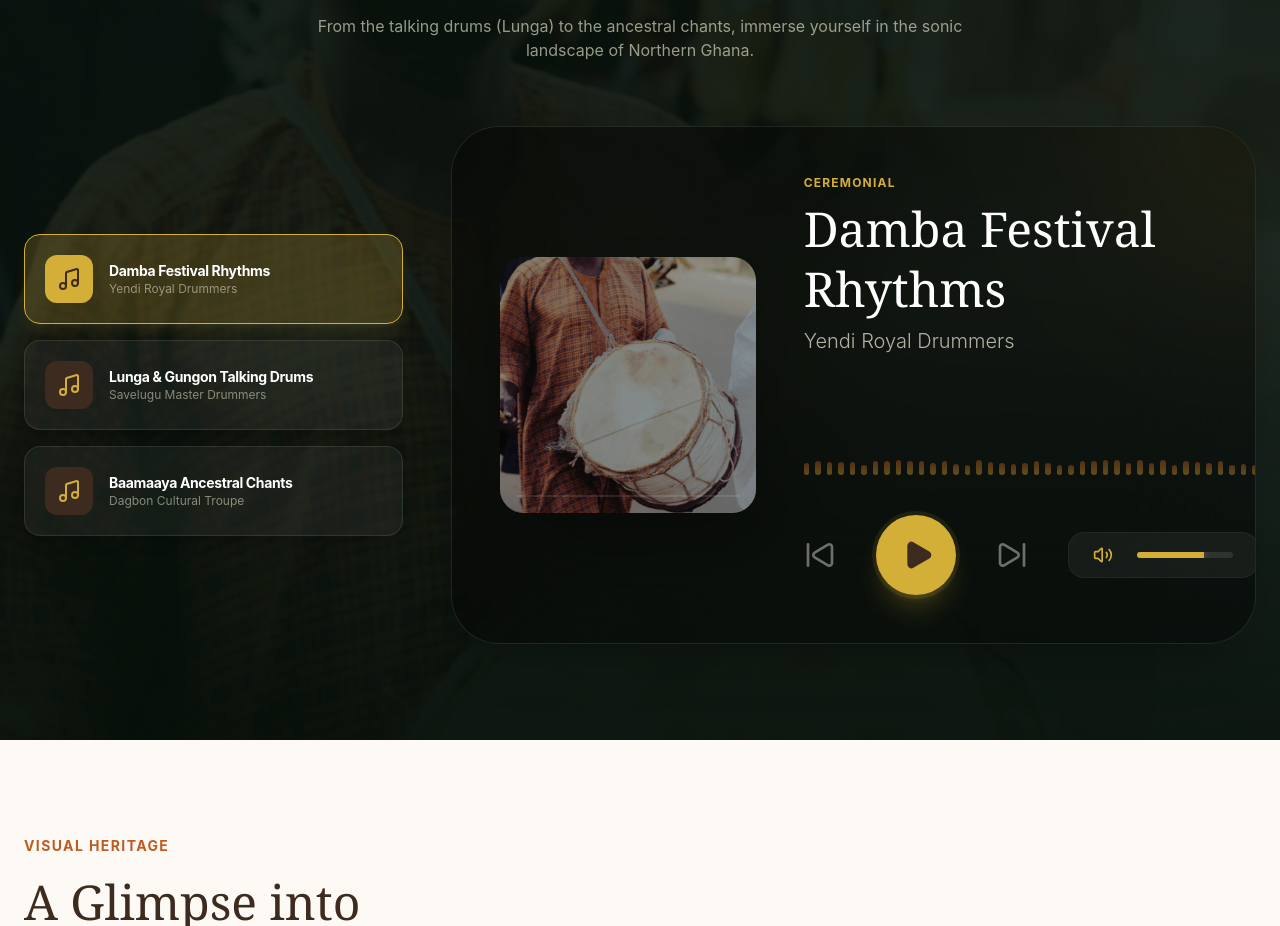
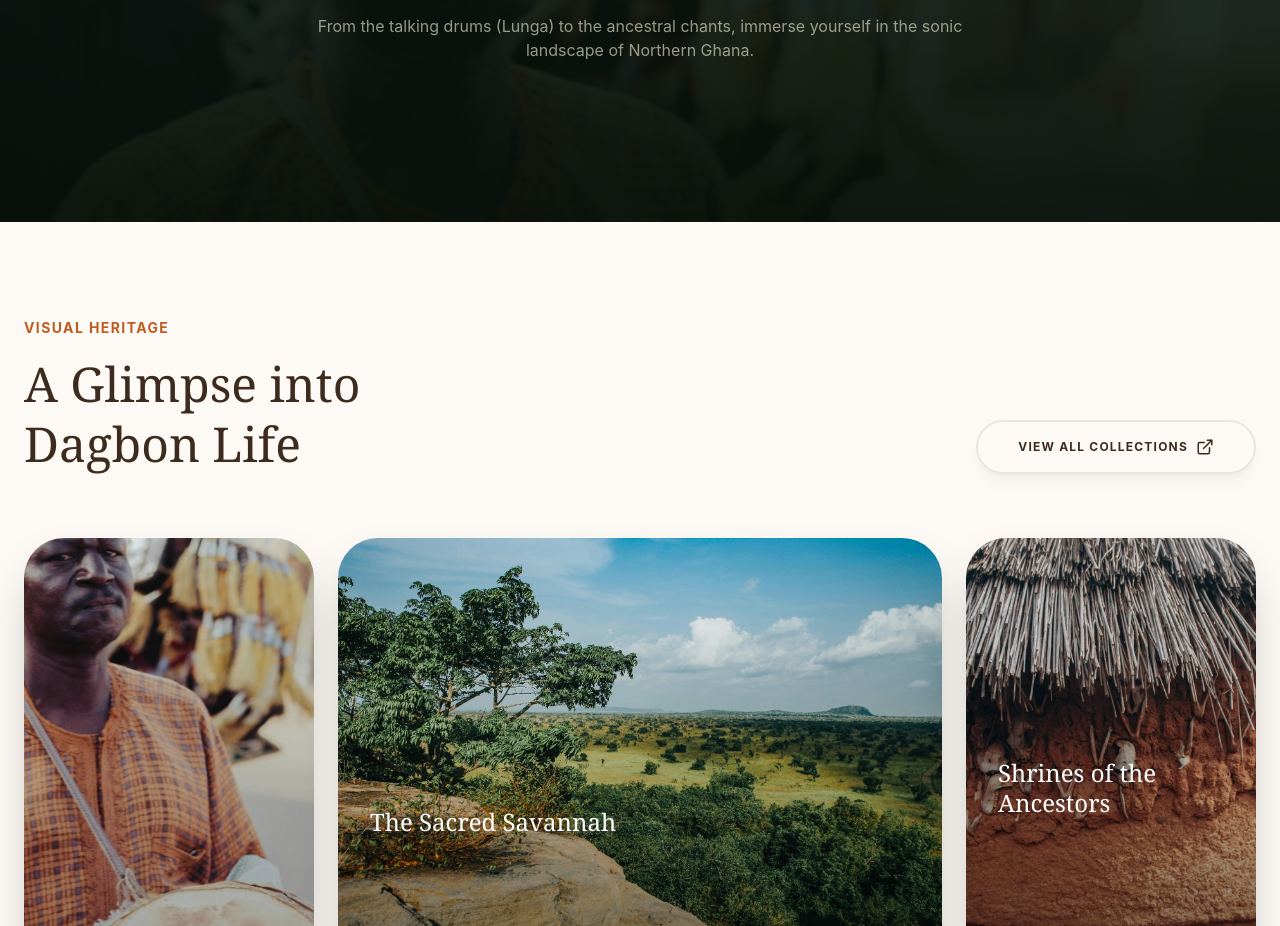
Before and after one commit to SherifMohammed000/dagbon, a Next.js app: page / in a window 1280 px wide. Shown: the part 3190-4116 px from the top of the page. Built offline with nearby package versions, Linux system fonts and the light colour scheme.

Commit message:
fixed audio upload

```diff
--- a/src/components/home/MusicExperience.tsx
+++ b/src/components/home/MusicExperience.tsx
@@ -8,41 +8,17 @@ import { getFileURL } from "@/lib/firebase";
 
 type Track = { title: string; artist: string; category: string; duration: string; url: string };
 
-const defaultTracks: Track[] = [
-  {
-    title: "Damba Festival Rhythms",
-    artist: "Yendi Royal Drummers",
-    category: "Ceremonial",
-    duration: "4:15",
-    url: ""
-  },
-  {
-    title: "Lunga & Gungon Talking Drums",
-    artist: "Savelugu Master Drummers",
-    category: "Instrumental",
-    duration: "3:45",
-    url: ""
-  },
-  {
-    title: "Baamaaya Ancestral Chants",
-    artist: "Dagbon Cultural Troupe",
-    category: "Festival",
-    duration: "5:20",
-    url: ""
-  }
-];
-
 function loadTracks(): Track[] {
   if (typeof window !== "undefined") {
     const stored = localStorage.getItem("dagbon_music");
     if (stored) {
       try {
         const parsed = JSON.parse(stored);
-        if (Array.isArray(parsed) && parsed.length > 0) return parsed;
+        if (Array.isArray(parsed)) return parsed;
       } catch {}
     }
   }
-  return defaultTracks;
+  return [];
 }
 
 export default function MusicExperience() {
```
